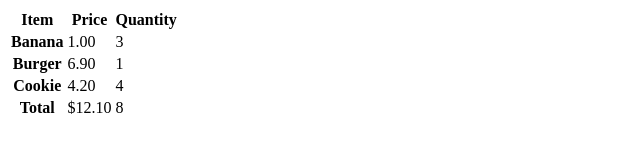
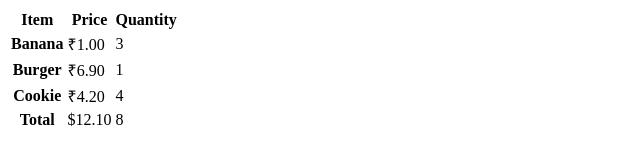
Before and after one commit to acciojob/item-cart-israrhusain, a website: page main.html in a window 1280 px wide. Shown: the whole page, without its empty margins (0-640 px from the left). Drawn offline with Linux system fonts and the light colour scheme.

Commit message:
created a submission

```diff
--- a/main.html
+++ b/main.html
@@ -18,19 +18,19 @@
 		</thead>
 			<tr>
 				<th>Banana</th>
-				<td>1.00</td>
+				<td><span>&#8377;</span>1.00</td>
 
 				<td>3</td>
 			</tr>
 		<tr>
 			<th>Burger</th>
-			<td>6.90</td>
+			<td><span>&#8377;</span>6.90</td>
 			<td>1</td>
 		</tr>
 
 		<tr>
 			<th>Cookie</th>
-			<td>4.20</td>
+			<td><span>&#8377;</span>4.20</td>
 			<td>4</td>
 		</tr>
 		<tr>
```
